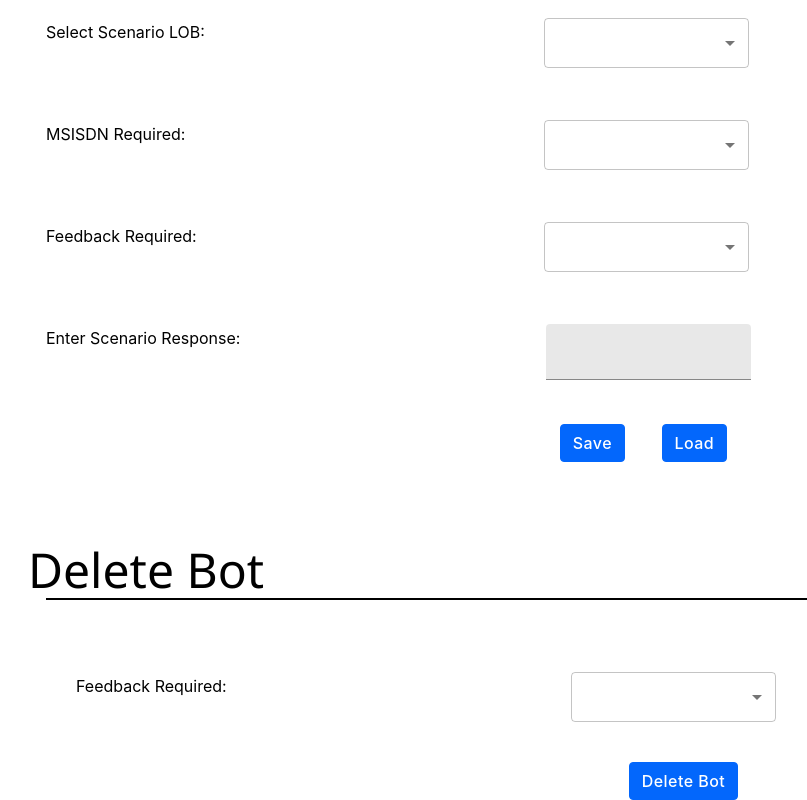
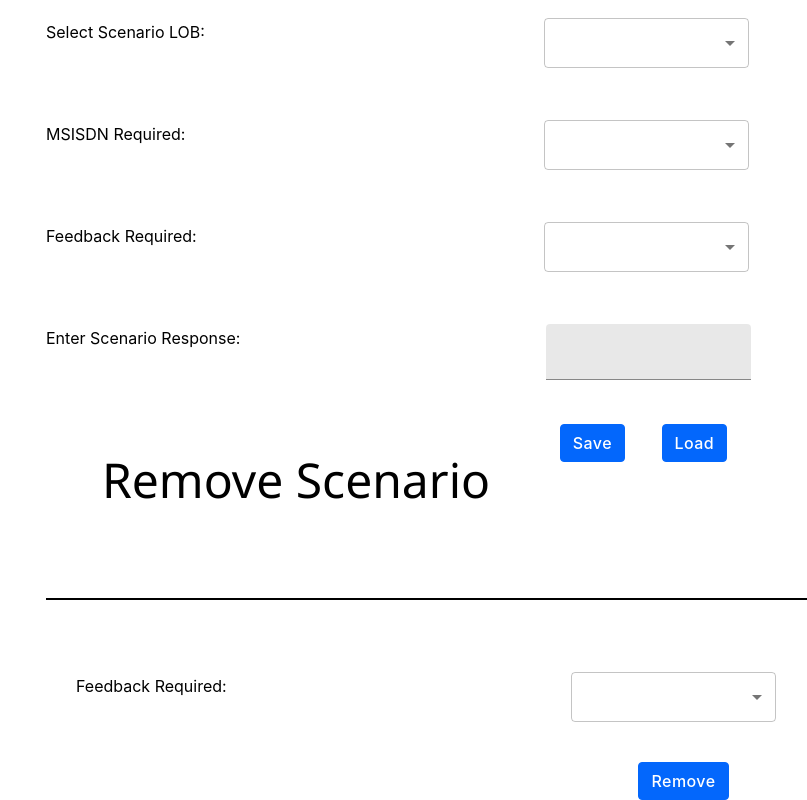
Before and after one commit to intern-project-dt/features, a React (Create React App) app: page /ScenarioManager in a window 1280 px wide. Shown: the part 568-1368 px from the top of the page, without its empty margins (352-1159 px from the left). Built offline with nearby package versions, Linux system fonts and the light colour scheme.

Commit message:
Add files via upload

```diff
--- a/src/components/BotManager.js
+++ b/src/components/BotManager.js
@@ -210,16 +210,15 @@ const CSSTextField = withStyles({
                 'Content-Type': 'application/json'
             },
             body: JSON.stringify({
-                    profile:{
+                botProfile:{
                     botName:props.botName,
                     botAccessToken:props.botToken,
+                    classifyStrategy:props.botStrategy,
                     algorithm:props.botAlgorithm,
-                        classifyStrategy:props.botStrategy,
+                    botScore:props.botScore,
                     logMsisdn:props.botMsisdn,
-                        botScore:props.botScore,
-                        botLive:null,
-                        botScenarioList:null
-                    }
+                },
+                trainFile:null
             })
         });
 
@@ -233,11 +232,8 @@ const CSSTextField = withStyles({
 
     async function deleteBot(){
       let res = await fetch('http://10.5.205.104:8080/trainer/deleteBot/{props.selectedBot}', {
-                method: 'get',
-                headers: {
-                    'Accept': '*/*',
-                    'Content-Type': 'application/json'
-                },
+                method: 'get'
+
 
             });
 
@@ -249,9 +245,7 @@ const CSSTextField = withStyles({
             console.log(result.resultMessage);
     }
 
-    async function loadBot(){
 
-    }
 
 
 
--- a/src/components/BotTester.js
+++ b/src/components/BotTester.js
@@ -159,7 +159,6 @@ function InputTextField(props) {
         method: 'get',
         headers: {
             'Accept': '*/*',
-                    'Content-Type': 'application/json'
         },
 
     });
@@ -168,7 +167,6 @@ function InputTextField(props) {
     let result = await res.json();
 
     console.log(result);
-
     }
 
     async function cancelTest(){
@@ -176,7 +174,6 @@ function InputTextField(props) {
         method: 'get',
         headers: {
             'Accept': '*/*',
-                    'Content-Type': 'application/json'
         },
 
     });
@@ -196,7 +193,6 @@ function InputTextField(props) {
             'Content-Type': 'application/json'
         },
         body :{
-                  botAccessToken:props.botName,
           testFile:eclipsefile
         }
 
@@ -214,7 +210,6 @@ function InputTextField(props) {
         method: 'get',
         headers: {
             'Accept': '*/*',
-                    'Content-Type': 'application/json'
         },
 
     });
--- a/src/components/HealthMain.js
+++ b/src/components/HealthMain.js
@@ -89,7 +89,7 @@ export default function CustomizedTables() {
   //console.log(res);
 
   result = await res.json();
-
+  console.log('Success');
   console.log(result);
 
   }
@@ -133,7 +133,7 @@ export default function CustomizedTables() {
       </Table>
     </TableContainer>
 
-    <Button style={{textTransform:"capitalize",position:"relative",top:-370,left:400}} variant="contained" color="primary" disableElevation >
+    <Button style={{textTransform:"capitalize",position:"relative",top:-370,left:400}} variant="contained" color="primary" disableElevation onClick={healthCheck}>
       Refresh
     </Button>
 
--- a/src/components/ScenarioManager.js
+++ b/src/components/ScenarioManager.js
@@ -214,26 +214,18 @@ const CSSTextField = withStyles({
                   'Content-Type': 'application/json'
               },
               body: JSON.stringify({
-                    scenario:{
+                    scenarioName:props.scenarioName,
                     scenarioId:props.scenarioId,
-                      scenarioName:props.scenarioName,
                     scenarioStrategy:props.scenarioStrat,
-                      scenarioLob:props.scenarioLOB,
                     scenarioResponse:props.scenarioResp,
                     msisdnRequired:props.reqMSISDN,
                     feedbackRequired:props.reqFeedback,
-                      scenarioStep:null,
-                      scenarioIntent:null
-                    }
+                    scenarioLob:props.scenarioLOB,
               })
           });
 
           let result = await res.json();
 
-            if(result.status==200)
-              console.log("correct");
-            else
-              console.log("wrong");
 
     }
 
@@ -243,15 +235,13 @@ const CSSTextField = withStyles({
 
     async function remScenario(){
       let res = await fetch('http://10.5.205.104:8080/trainer/removeScenario?name={props.scenarioRemove}', {
-                method: 'get',
-                headers: {
-                    'Accept': '*/*',
-                    'Content-Type': 'application/json'
-                },
+                method: 'get'
 
             });
 
+
         let result =await res.json();
+                  alert("Scenario Removed");
 
     }
 
@@ -446,8 +436,8 @@ const CSSTextField = withStyles({
             </BootstrapButton>
             <br />
             <div className= "DeleteBot">
-            <Typography variant="h3" className={classes.heading1}>
-              Delete Bot
+            <Typography variant="h3" className={classes.heading1} style={{ position: "relative", left:-100, top:20}}>
+              Remove Scenario
             </Typography>
 
             <Divider className={classes.line1}/>
@@ -461,7 +451,7 @@ const CSSTextField = withStyles({
                     <Select style={{width:205, height: 50, position: "relative", left:10, top:-10}}
                       native
                       value={props.scenarioRemove}
-                      onChange={(e)=>handleChange("USER_IN",e.target.value)}
+                      onChange={(e)=>handleChange("REMSC_IN",e.target.value)}
                       inputProps={{
                         name: 'msisdn',
                         id: 'filled-msisdn-native-simple',
@@ -478,7 +468,7 @@ const CSSTextField = withStyles({
             <br />
             <BootstrapButton variant="contained" color="primary" disableRipple className={classes.margin} style={{position: "relative", left:550, top:40}}
             onClick={remScenario}>
-                Delete Bot
+                Remove
             </BootstrapButton>
             </div>
             </div>
--- a/src/components/TrainBot.js
+++ b/src/components/TrainBot.js
@@ -104,29 +104,19 @@ const useStyles = makeStyles((theme) => ({
 
     async function trainBot(){
       let res =  await fetch('http://10.5.205.104:8080/trainer/trainBot/{props.selectedBot}', {
-                method: 'post',
-                headers: {
-                    'Accept': '*/*',
-                    'Content-Type': 'application/json'
-                },
-                body: JSON.stringify({
-                })
+        method: 'get'
+
     });
 
     let result = await res.json();
-
+    alert("Training Successful");
     console.log(result.resultMessage);
 
     }
     async function makeBotLive(){
       let res =  await fetch('http://10.5.205.104:8080/trainer/makeBotLive/{props.selectedBot}', {
-                method: 'post',
-                headers: {
-                    'Accept': '*/*',
-                    'Content-Type': 'application/json'
-                },
-                body: JSON.stringify({
-                })
+        method: 'get'
+
     });
 
     let result = await res.json();
--- a/src/components/TrainedDat.js
+++ b/src/components/TrainedDat.js
@@ -132,6 +132,8 @@ const CSSTextField = withStyles({
     position: 'relative',
     top: -70,
     left: 1,
+    height: 20,
+    fill: 'white',
       },
 
 
@@ -214,12 +216,15 @@ const CSSTextField = withStyles({
         //setShowTable(true);
         //if(showTable)
         //
-        let res =  await fetch('http://10.5.205.104:8080/trainer/getBotIntentJson/{props.botName}', {
-                method: 'post',
-
+        let res =  await fetch('http://10.5.205.104:8080/trainer/getBotIntentJson/{props.botName}?query={props.query}', {
+          method: 'get'
       });
     console.log("hey");
     result =await res.json();
+
+      //return <scenarioTable result={result}/>
+
+      console.log(result);
 
       };
 
@@ -233,15 +238,14 @@ const CSSTextField = withStyles({
                 'Content-Type': 'application/json'
             },
             body: JSON.stringify({
-                    botAccessToken:props.botName,
                 intentMap:intentMapp
             })
         });
 
         let result =await res.json();
 
-            if(result.resultMessage=="saved")
-              console.log("saved");
+        if(result.resultMessage=="Saved")
+          alert("Saved");
         else
           console.log("nope");
 
@@ -267,7 +271,7 @@ const CSSTextField = withStyles({
              Enter User Query Text:
                 </div>
                 </p>
-                <div className="block"><CSSTextField style={{height: 30, position: "relative", left:-200, top:-60} }
+                <div className="block"><CSSTextField style={{height: 10, position: "relative", left:-200, top:-60} }
                     id="filled-secondary"
                     variant="filled"
                     color="secondary"
```
Lines whose indentation alone changed are shown as unchanged.
